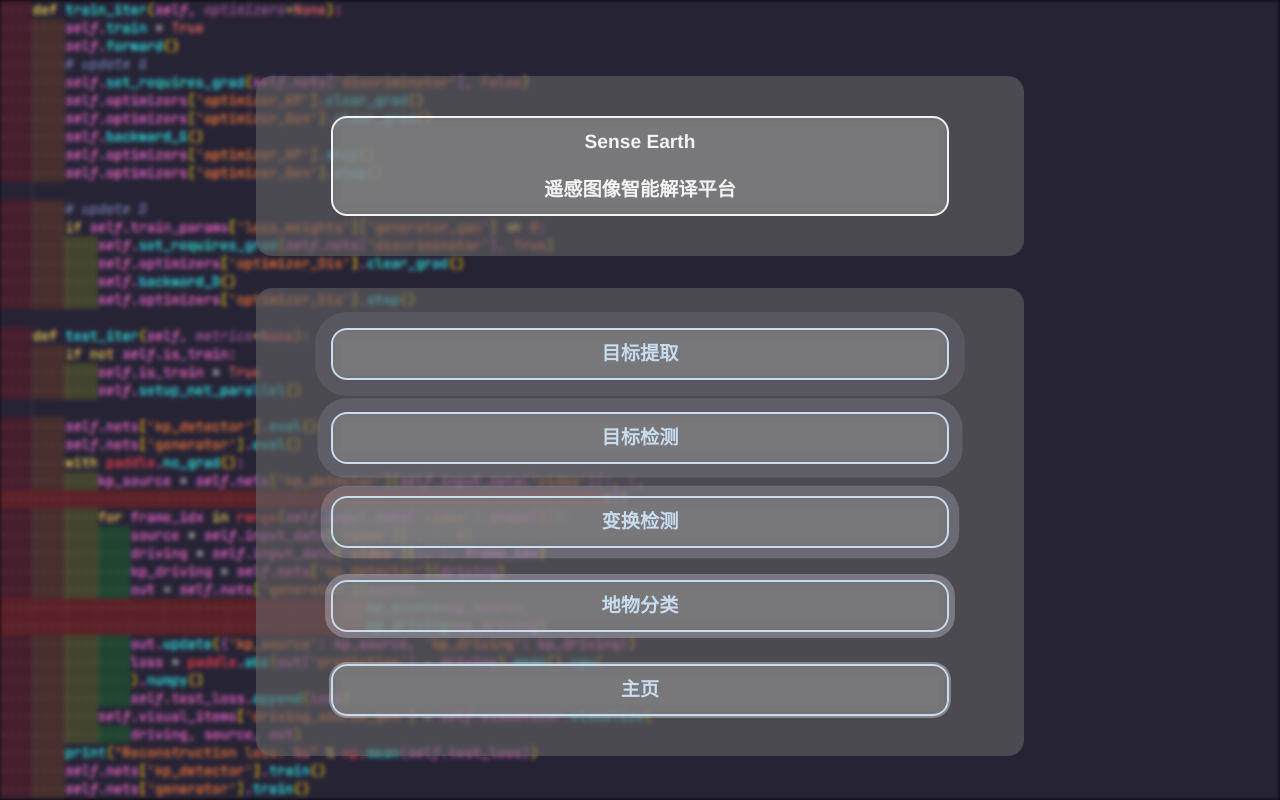
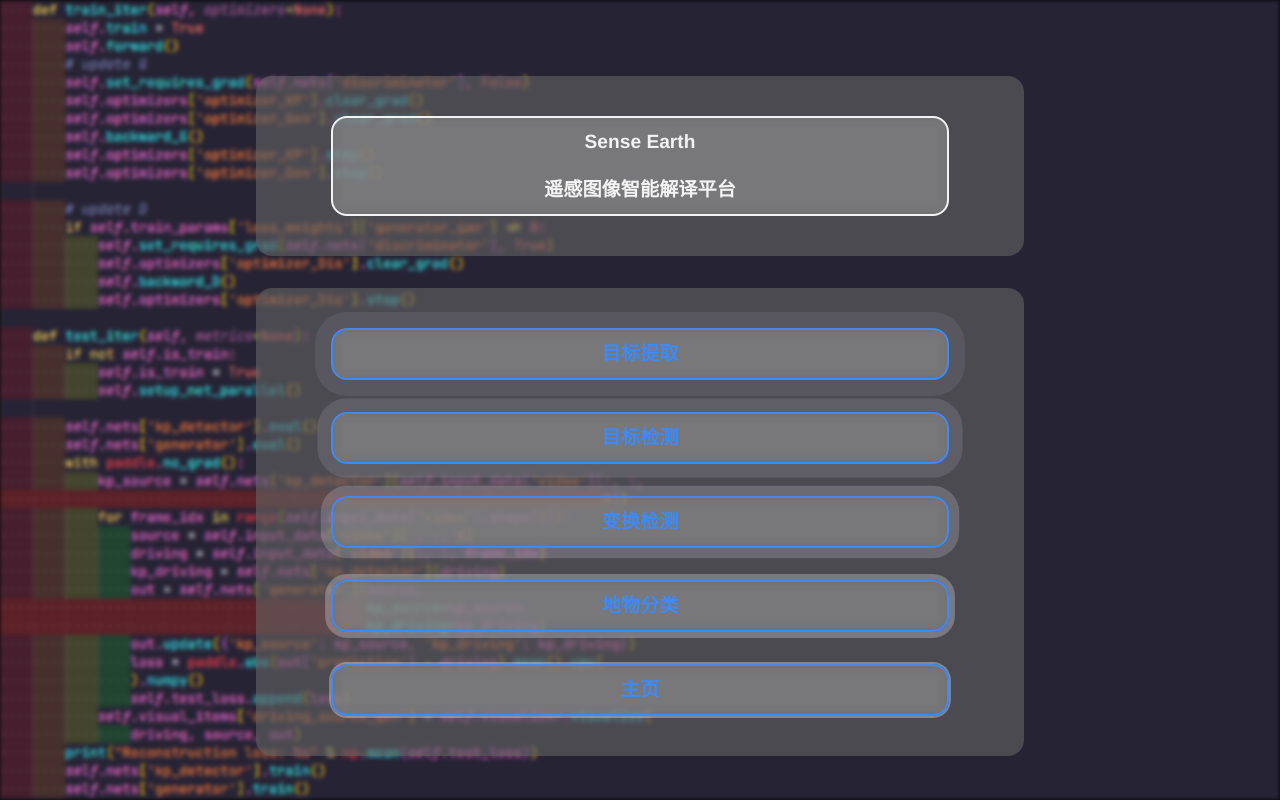
Before and after one commit to Steven-nagisa-Y/image-process-vue-mdui, a Vue app: page /#/ in a window 1280 px wide. Built offline with nearby package versions, Linux system fonts and the light colour scheme.

Commit message:
[update] 更改主题色

```diff
--- a/src/App.css
+++ b/src/App.css
@@ -1,5 +1,5 @@
 body {
-  --theme-blue: rgb(200, 220, 240);
+  --theme-blue: #3e8bf7;
   --theme-deepblue: rgb(5, 115, 255);
   --theme-white: rgb(243, 243, 243);
   --theme-green: rgb(52, 184, 105);
```
